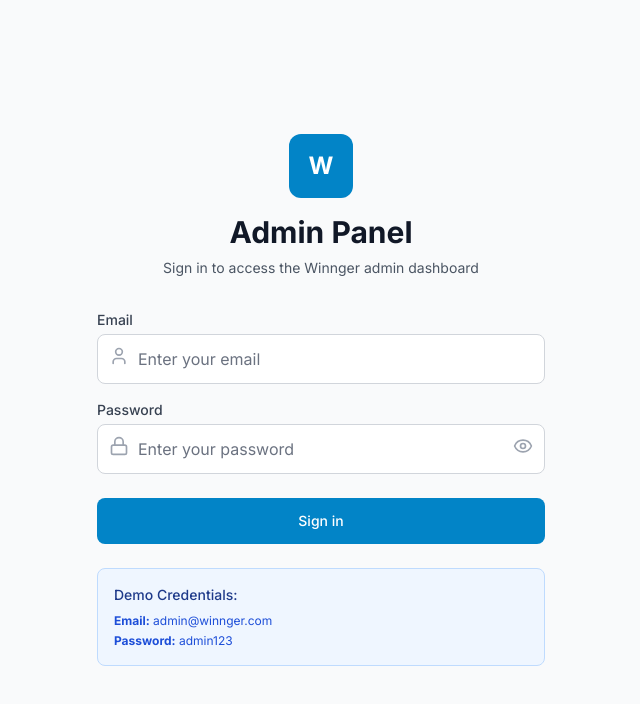
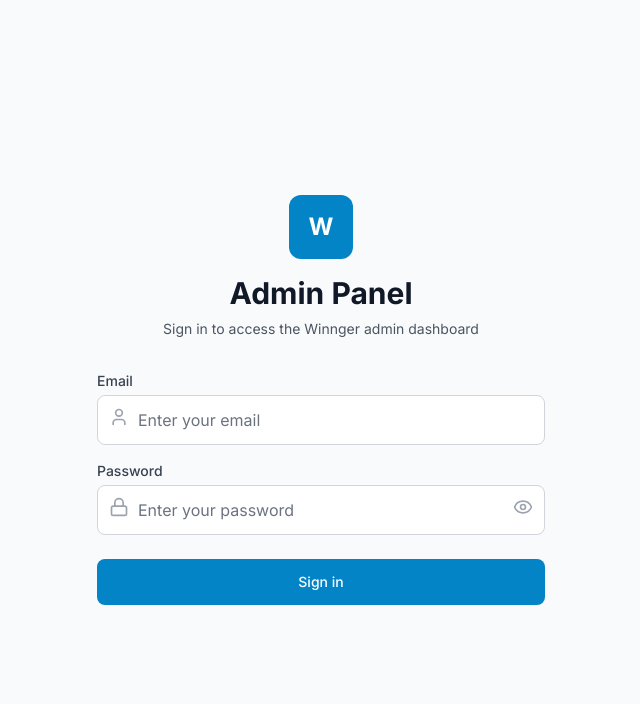
Before and after one commit to winnger-tech/winnger-admin, a Next.js app in the folder admin/: page /login in a window 1280 px wide. Shown: the top 704 px of the page, without its empty margins (319-959 px from the left). Built offline with nearby package versions, Linux system fonts and the light colour scheme.

Commit message:
demo-credentials-removed

```diff
--- a/admin/src/app/login/page.tsx
+++ b/admin/src/app/login/page.tsx
@@ -124,13 +124,13 @@
           </div>
 
           {/* Demo Credentials */}
-          <div className="mt-6 p-4 bg-blue-50 border border-blue-200 rounded-lg">
+          {/*<div className="mt-6 p-4 bg-blue-50 border border-blue-200 rounded-lg">
             <p className="text-sm font-medium text-blue-900 mb-2">Demo Credentials:</p>
             <div className="text-xs text-blue-700 space-y-1">
               <p><strong>Email:</strong> admin@winnger.com</p>
               <p><strong>Password:</strong> admin123</p>
             </div>
-          </div>
+          </div>*/}
         </form>
       </div>
     </div>
```
